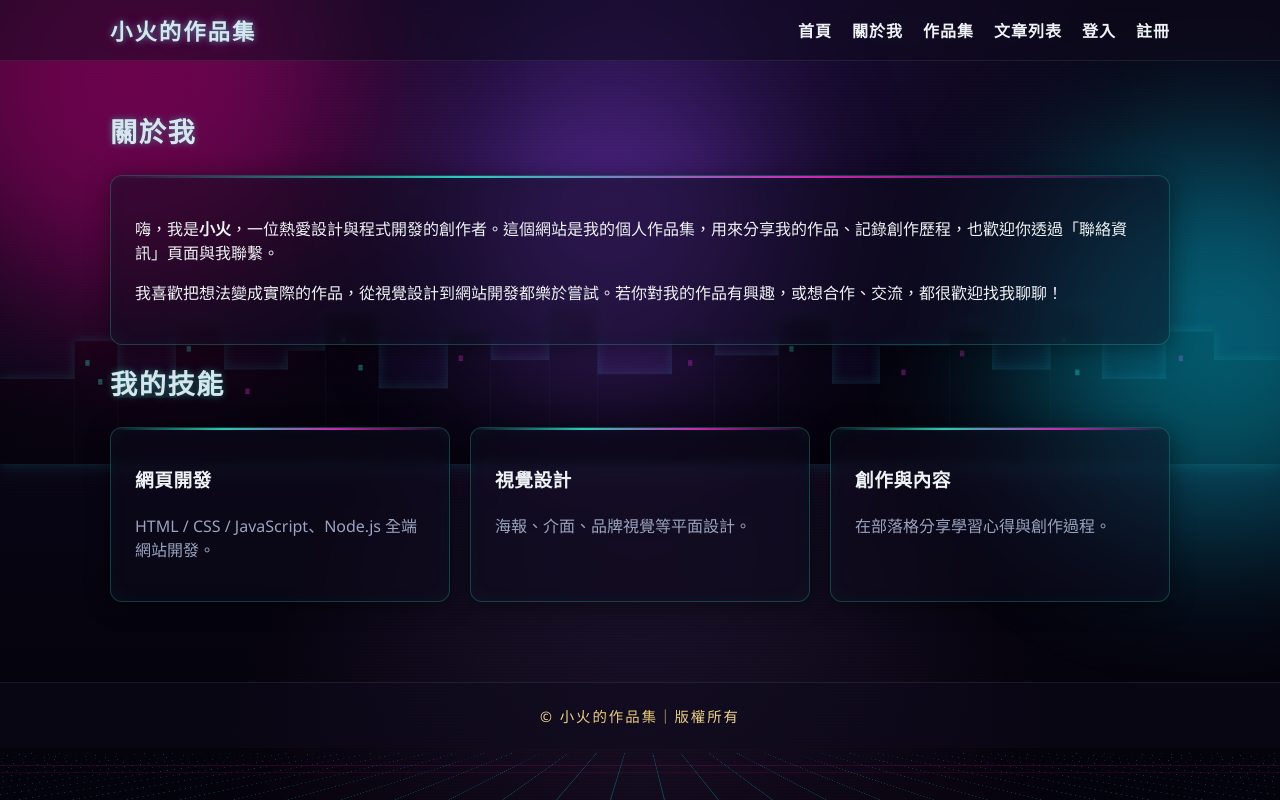
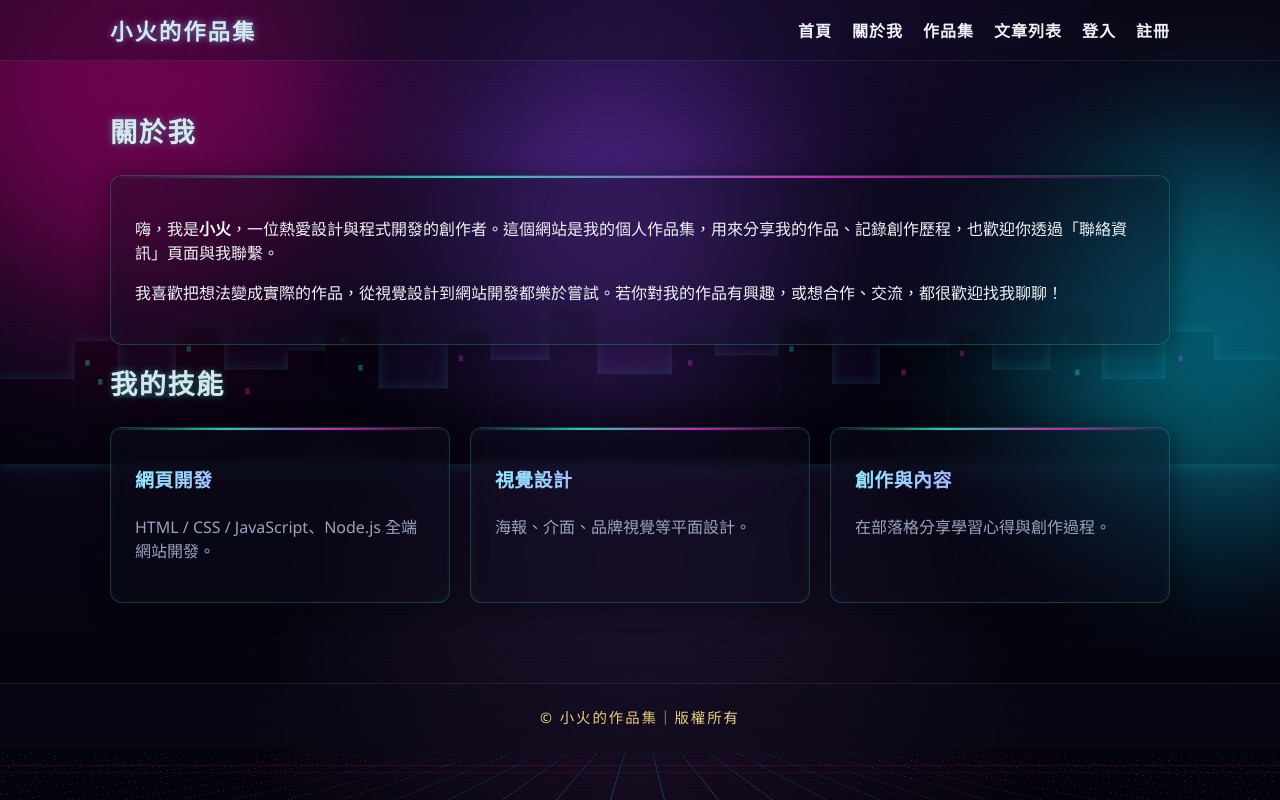
Before and after one commit to cooldragonboat/genai_FP, a Node project: template views/about.ejs in a window 1280 px wide. Run offline with Node 20 templates, Linux system fonts and the light colour scheme; the template is opened without the code that fills it, so the values that code supplies are empty; some libraries are stand-ins or nearby versions.

Commit message:
卡片面板再降透明度，卡片標題改用冰藍紫粉漸層字取代單綠色
Co-Authored-By: Claude Opus 4.8 <noreply@anthropic.com>
Claude-Session: https://claude.ai/code/session_01Lxwi4GyyrmtLQJzSzfjpnB

```diff
--- a/public/css/style.css
+++ b/public/css/style.css
@@ -3,7 +3,7 @@
   --neon-orange: #ff7a30;
   --neon-magenta: #ff2bd6;
   --bg-dark: #07040f;
-  --panel: rgba(16, 12, 30, 0.48);
+  --panel: rgba(16, 12, 30, 0.34);
   --text: #eef2f5;
   --muted: #9aa3bf;
   --accent: #2dfcdc;
@@ -243,6 +243,20 @@ body {
   border-color: rgba(45, 252, 220, 0.55);
   box-shadow: 0 8px 30px rgba(0, 0, 0, 0.5), 0 0 22px rgba(45, 252, 220, 0.25);
 }
+/* 卡片標題：質感漸層字 */
+.card h3,
+.card h3 a {
+  font-size: 1.18rem;
+  font-weight: 700;
+  text-decoration: none;
+  background: linear-gradient(95deg, #8fe9ff 0%, #b79bff 55%, #ff9ad5 100%);
+  -webkit-background-clip: text;
+  background-clip: text;
+  color: transparent;
+  transition: filter 0.2s;
+}
+.card:hover h3,
+.card:hover h3 a { filter: brightness(1.12) drop-shadow(0 0 6px rgba(160, 180, 255, 0.35)); }
 
 .grid { display: grid; gap: 20px; }
 .grid-3 { grid-template-columns: repeat(3, 1fr); }
--- a/views/articles.ejs
+++ b/views/articles.ejs
@@ -17,7 +17,7 @@
   <% articles.forEach(a => { %>
     <div class="card">
       <span class="badge badge-user"><%= a.category %></span>
-      <h3><a href="/articles/<%= a.id %>" style="color: var(--dynamic); text-decoration: none;"><%= a.title %></a></h3>
+      <h3><a href="/articles/<%= a.id %>" style="text-decoration: none;"><%= a.title %></a></h3>
       <p style="color: var(--muted);"><%= a.summary %></p>
       <p style="color: var(--muted); font-size: 0.8rem;"><%= a.created_at %></p>
     </div>
--- a/views/home.ejs
+++ b/views/home.ejs
@@ -24,7 +24,7 @@
 <div class="grid grid-3">
   <% latestArticles.forEach(a => { %>
     <div class="card">
-      <h3><a href="/articles/<%= a.id %>" style="color: var(--dynamic); text-decoration: none;"><%= a.title %></a></h3>
+      <h3><a href="/articles/<%= a.id %>" style="text-decoration: none;"><%= a.title %></a></h3>
       <p style="color: var(--muted);"><%= a.summary %></p>
     </div>
   <% }) %>
```
